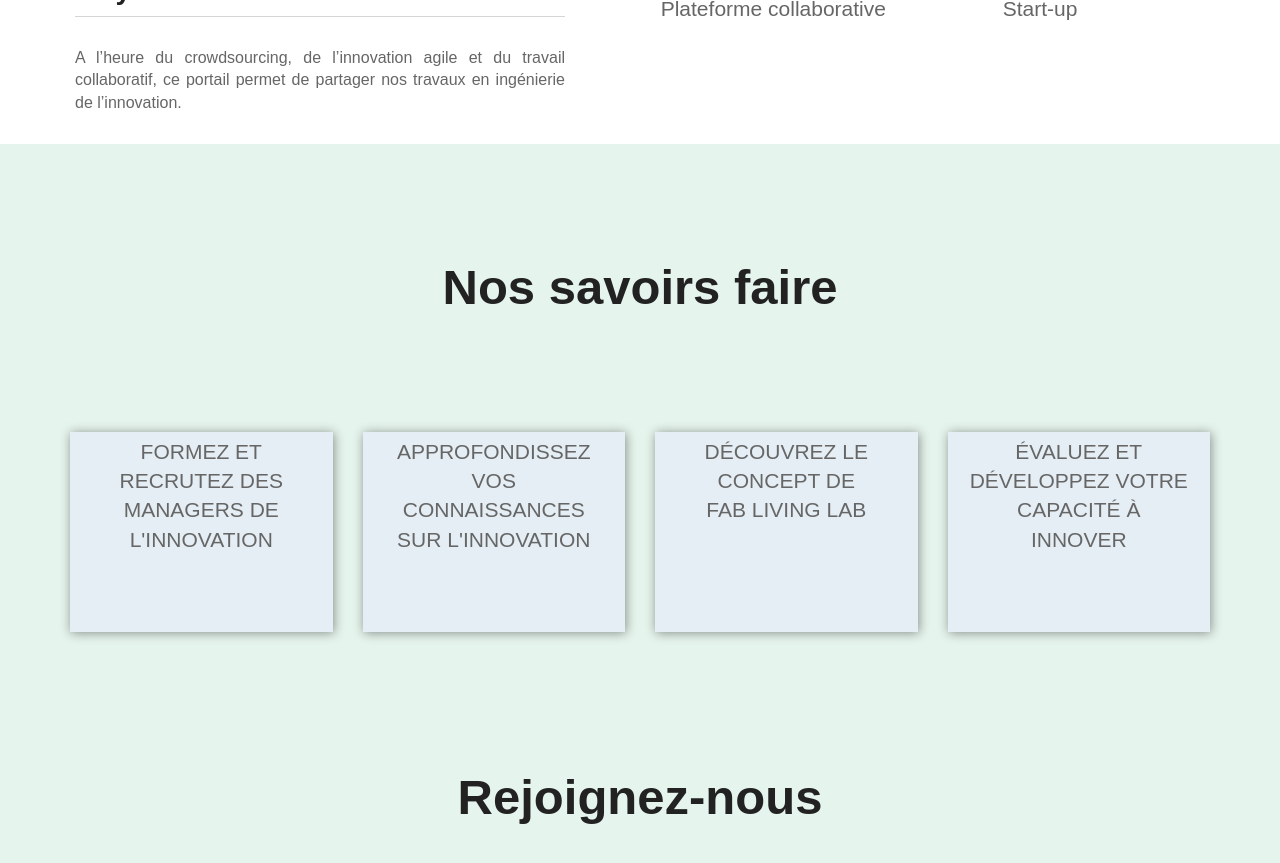
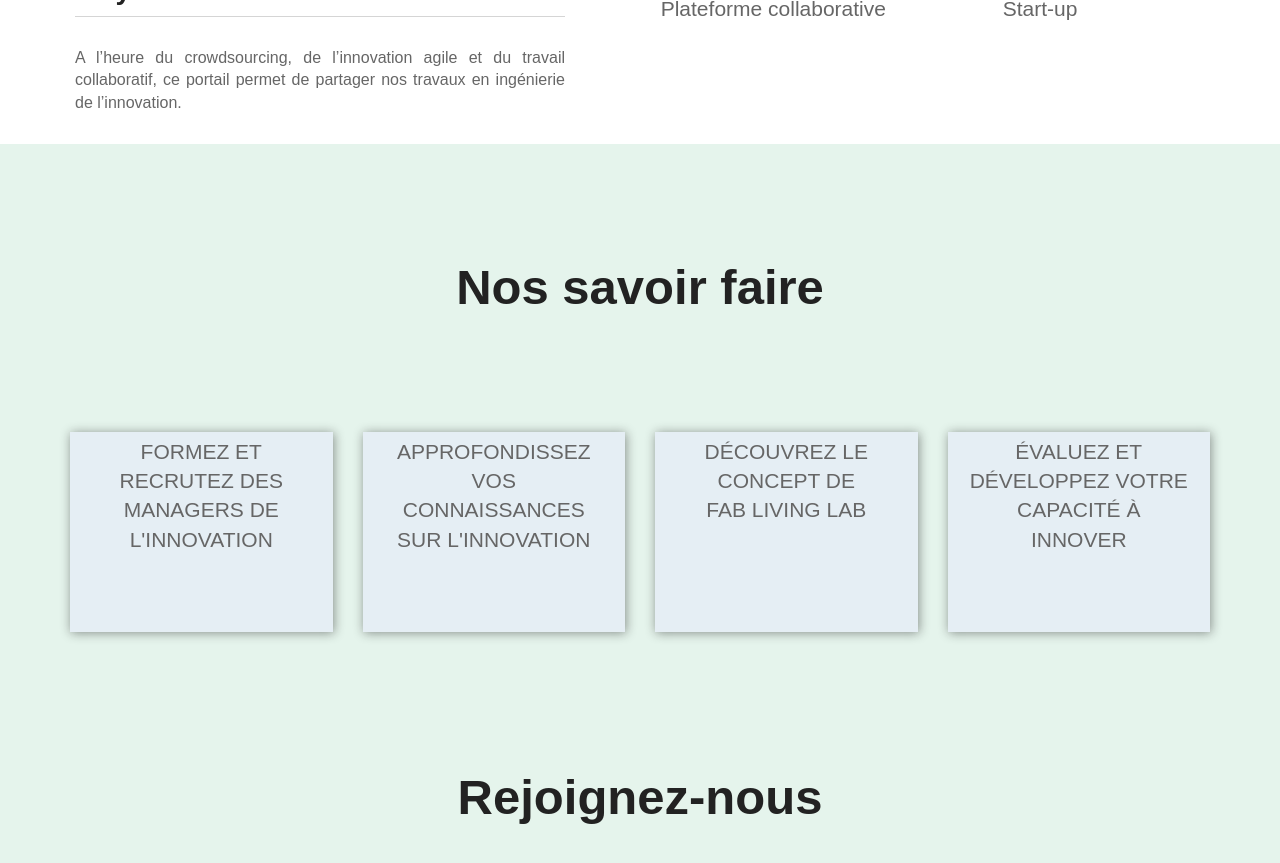
Before and after one commit to LF2L/Innovation-on-the-web, a Jekyll site: the page built from index.html, in a window 1280 px wide and 900 px high, scrolled down 1450 px. Shown: the top 863 px of the window. Built offline with Jekyll 4.4.1, drawn with Linux system fonts in a browser that asks for light colours; some web fonts are replaced.

Commit message:
Correction MRB

```diff
--- a/_includes/work.html
+++ b/_includes/work.html
@@ -2,7 +2,7 @@
 	<div class="container" >
 
 		<div class="row">
-	 		<div class="col-xs-12 col-sm-12 col-md-12 text-center"><h4>Nos savoirs faire</h4></div>
+	 		<div class="col-xs-12 col-sm-12 col-md-12 text-center"><h4>Nos savoir faire</h4></div>
 		</div>
 
 
```
